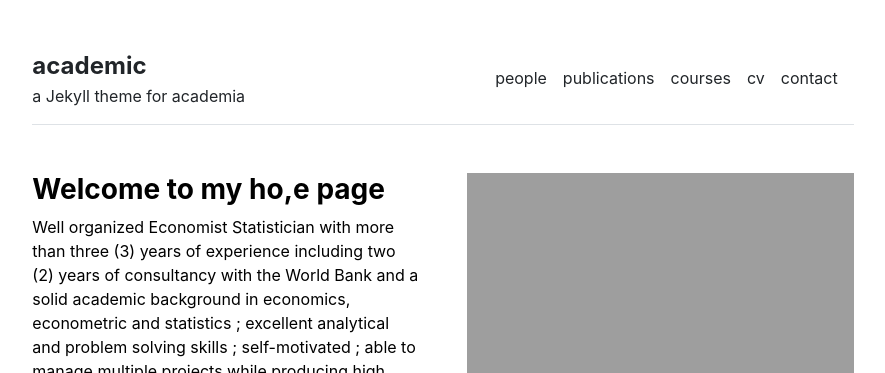
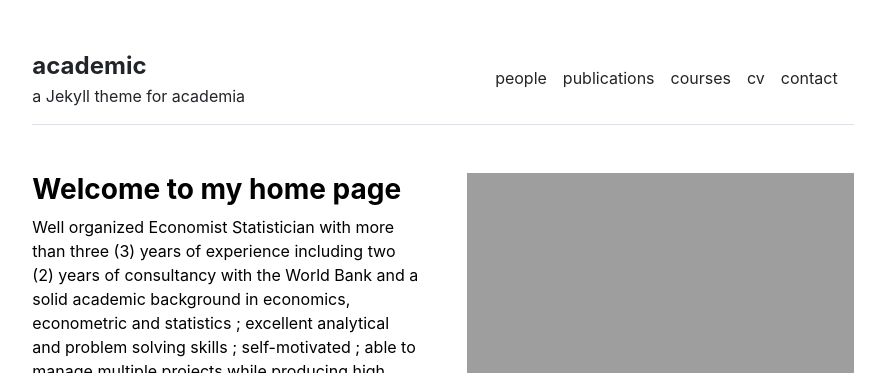
Before and after one commit to konouakakpo7/konouakakpo7.github.io, a Jekyll site: the page built from index.md, in a window 1280 px wide. Shown: the top 373 px of the page, without its empty margins (197-1082 px from the left). Built offline with Jekyll 4.4.1, drawn with Linux system fonts in a browser that asks for light colours.

Commit message:
Update home.html

```diff
--- a/_layouts/home.html
+++ b/_layouts/home.html
@@ -4,7 +4,7 @@ layout: default
 
 <div class="row g-5 mb-5">
   <div class="col-md-6">
-    <h3 class="fw-bold">Welcome to my ho,e page</h3>
+    <h3 class="fw-bold">Welcome to my home page</h3>
     {{ content }}
   </div>
   <div class="col-md-6">
```
